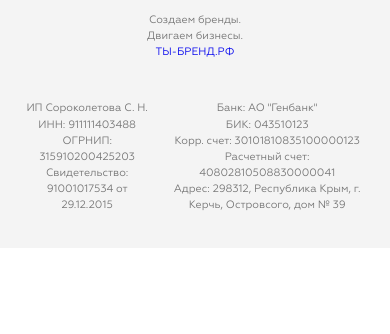
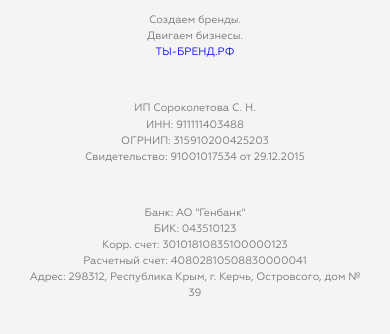
Before and after one commit to BorisSlonov/sorokoletova-trip, a plain HTML site: page index.html in a window 390 px wide. Shown: the part 1503-1837 px from the top of the page. Before the commit the page ends 1751 px from the top, so only its background shows below. Drawn offline with Linux system fonts and the light colour scheme; a script that the page names is missing.

Commit message:
Add files via upload

```diff
--- a/css/_footer.scss
+++ b/css/_footer.scss
@@ -73,6 +73,10 @@
         flex-direction: column;
     }
 
+    .footer-row {
+        flex-direction: column;
+        align-items: center;
+    }
     .brand {
         text-align: center;
     }
```
Also changed, not shown: css/style.css, 1 other file.
